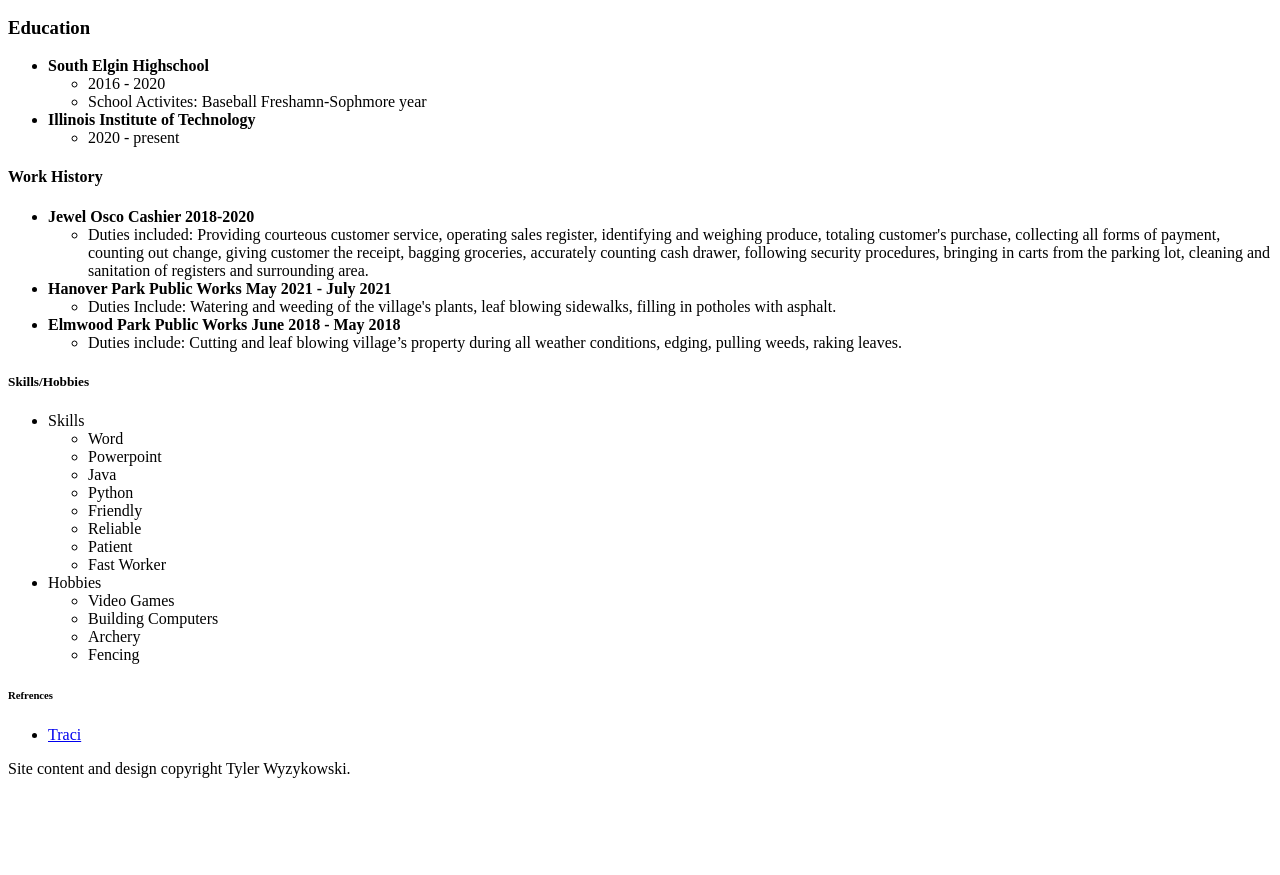
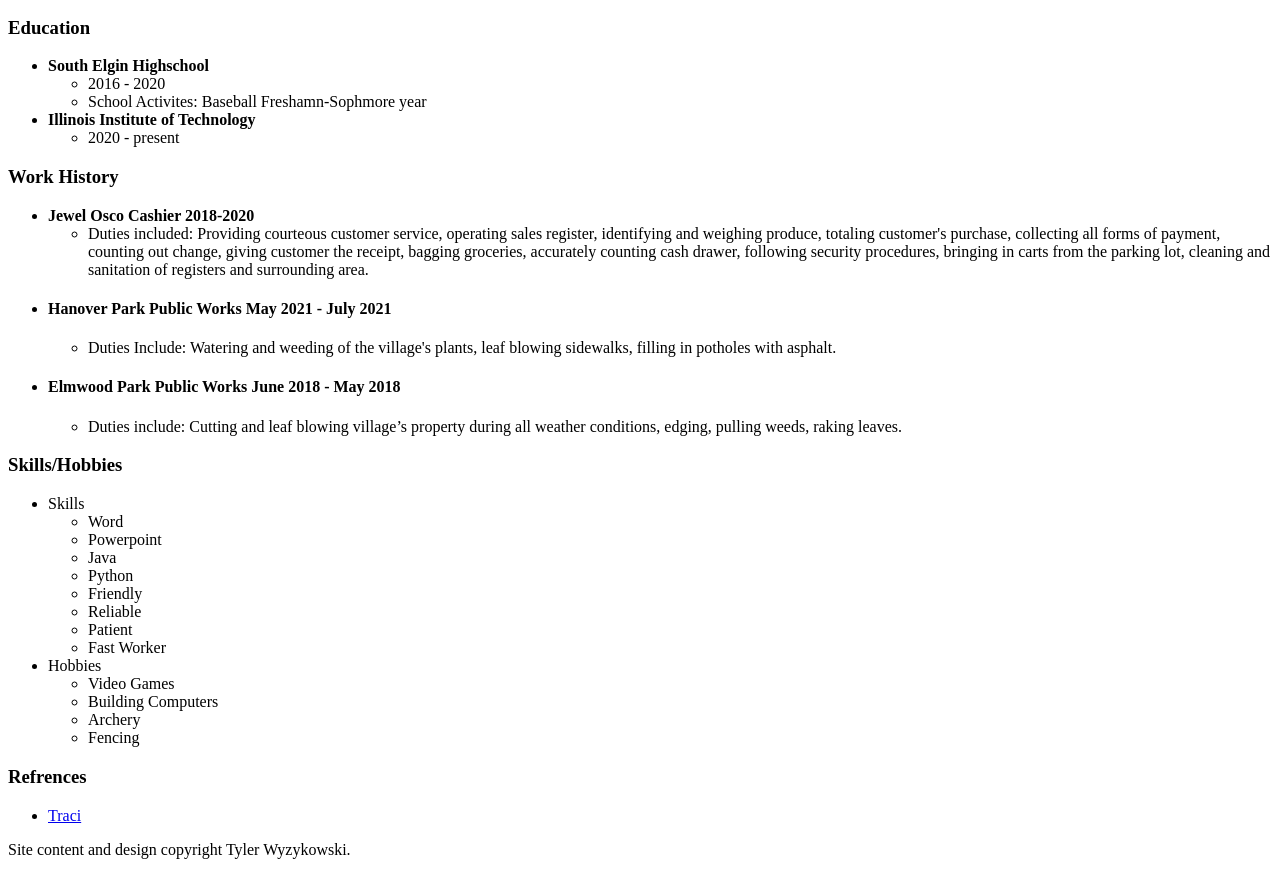
Before and after one commit to Tylwyz/Website, a plain HTML site: page resume/index.html in a window 1280 px wide. Shown: the part 183-1058 px from the top of the page. Before the commit the page ends 977 px from the top, so only its background shows below. Drawn offline with Linux system fonts and the light colour scheme.

Commit message:
Change around h tags to more semantic tags and change header tags to article tags

```diff
--- a/resume/index.html
+++ b/resume/index.html
@@ -32,7 +32,7 @@
             </li>
           </ul>
         </header>
-        <header class="education">
+        <section class="education">
           <h3> Education
           </h3>
             <ul class="p-education">
@@ -51,9 +51,9 @@
 
               </li>
             </ul>
-          </header>
-            <header class="workhistory">
-              <h4>Work History</h4>
+          </section>
+            <section class="workhistory">
+              <h3>Work History</h3>
               <ul class="p-experience">
                 <li>
                   <b>Jewel Osco Cashier 2018-2020</b>
@@ -67,7 +67,7 @@
                   </ul>
                 </li>
                 <li>
-                  <b>Hanover Park Public Works May 2021 - July 2021</b>
+                  <h4>Hanover Park Public Works May 2021 - July 2021</h4>
 
                   <ul>
                     <li>
@@ -77,7 +77,7 @@
                   </ul>
                   </li>
                   <li>
-                    <b>Elmwood Park Public Works June 2018 - May 2018</b>
+                    <h4>Elmwood Park Public Works June 2018 - May 2018</h4>
                       <ul>
                         <li>
                           Duties include: Cutting and leaf blowing village’s property during all weather conditions, edging,
@@ -86,10 +86,10 @@
                       </ul>
                   </li>
               </ul>
-            </header>
+            </section>
 
-            <header class="p-skill">
-              <h5>Skills/Hobbies</h5>
+            <section class="p-skill">
+              <h3>Skills/Hobbies</h3>
               <ul>
                 <li>
                   Skills
@@ -115,16 +115,16 @@
                 </ul>
               </li>
               </ul>
-            </header>
+            </section>
 
-            <header>
-              <h6>Refrences</h6>
+            <section>
+              <h3>Refrences</h3>
               <ul>
                 <li>
                   <a href="tel:630-540-0856"> Traci</a>
                 </li>
               </ul>
-            </header>
+            </section>
 
 
 
```
